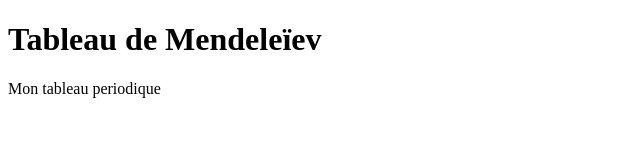
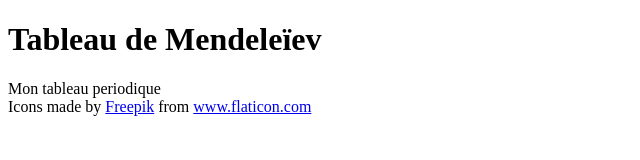
Before and after one commit to jlg-formation/tsr-juillet-2021, a website built with webpack: page front/src/index.html in a window 1280 px wide. Shown: the whole page, without its empty margins (0-640 px from the left). Built offline with nearby package versions, Linux system fonts and the light colour scheme.

Commit message:
dev: added favicon

```diff
--- a/front/package.json
+++ b/front/package.json
@@ -9,6 +9,7 @@
   "author": "",
   "license": "ISC",
   "devDependencies": {
+    "copy-webpack-plugin": "^9.0.1",
     "html-webpack-plugin": "^5.3.2",
     "ts-loader": "^9.2.3",
     "typescript": "^4.3.5",
--- a/front/src/index.html
+++ b/front/src/index.html
@@ -5,9 +5,20 @@
     <meta http-equiv="X-UA-Compatible" content="IE=edge" />
     <meta name="viewport" content="width=device-width, initial-scale=1.0" />
     <title>Tableau de Mendeleïev</title>
+    <link rel="shortcut icon" href="assets/logo.svg" type="image/svg" />
   </head>
   <body>
     <h1>Tableau de Mendeleïev</h1>
     <div class="tableau">Mon tableau periodique</div>
+
+    <footer>
+      <div>
+        Icons made by
+        <a href="https://www.freepik.com" title="Freepik">Freepik</a> from
+        <a href="https://www.flaticon.com/" title="Flaticon"
+          >www.flaticon.com</a
+        >
+      </div>
+    </footer>
   </body>
 </html>
--- a/front/webpack.config.js
+++ b/front/webpack.config.js
@@ -1,5 +1,6 @@
 const path = require("path");
 const HtmlWebpackPlugin = require("html-webpack-plugin");
+const CopyPlugin = require("copy-webpack-plugin");
 
 module.exports = {
   entry: "./src/main.ts",
@@ -24,5 +25,8 @@ module.exports = {
     new HtmlWebpackPlugin({
       template: "./src/index.html",
     }),
+    new CopyPlugin({
+      patterns: [{ from: "src/assets", to: "assets" }],
+    }),
   ],
 };
```
Also changed, not shown: front/src/assets/logo.svg (added), 1 other file.
